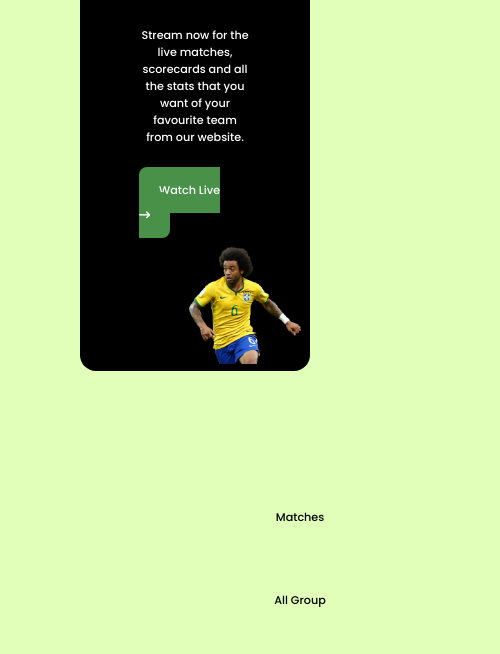
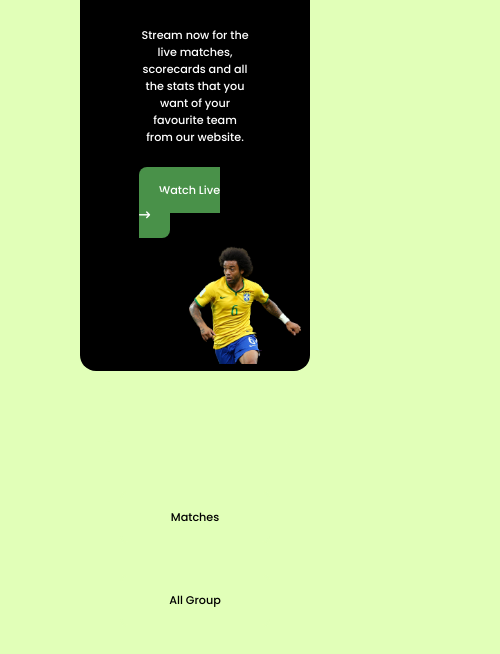
Before and after one commit to salehinthenoob/Assignment2-World-Cup-, a plain HTML site: page index.html in a window 390 px wide. Shown: the part 398-1052 px from the top of the page, 500 px wide, since content can reach past the window. Drawn offline with Linux system fonts and the light colour scheme.

Commit message:
2nd commissssadasdasddt

```diff
--- a/style/style.css
+++ b/style/style.css
@@ -137,7 +137,7 @@ navbar style-------------------------------------------------------------
     list-style-type: none;
     margin: 0;
     padding: 10px;
-    width: 200px;
+
     background-color: black;
     border-radius: 10px;
 }
@@ -420,7 +420,7 @@ For mobile deivices
 
         margin: 20px;
         padding: 20px;
-        width: 400px;
+        /* width: 400px; */
         background-color: hwb(85 72% 0%);
         border-radius: 10px;
         text-align: center;
```
